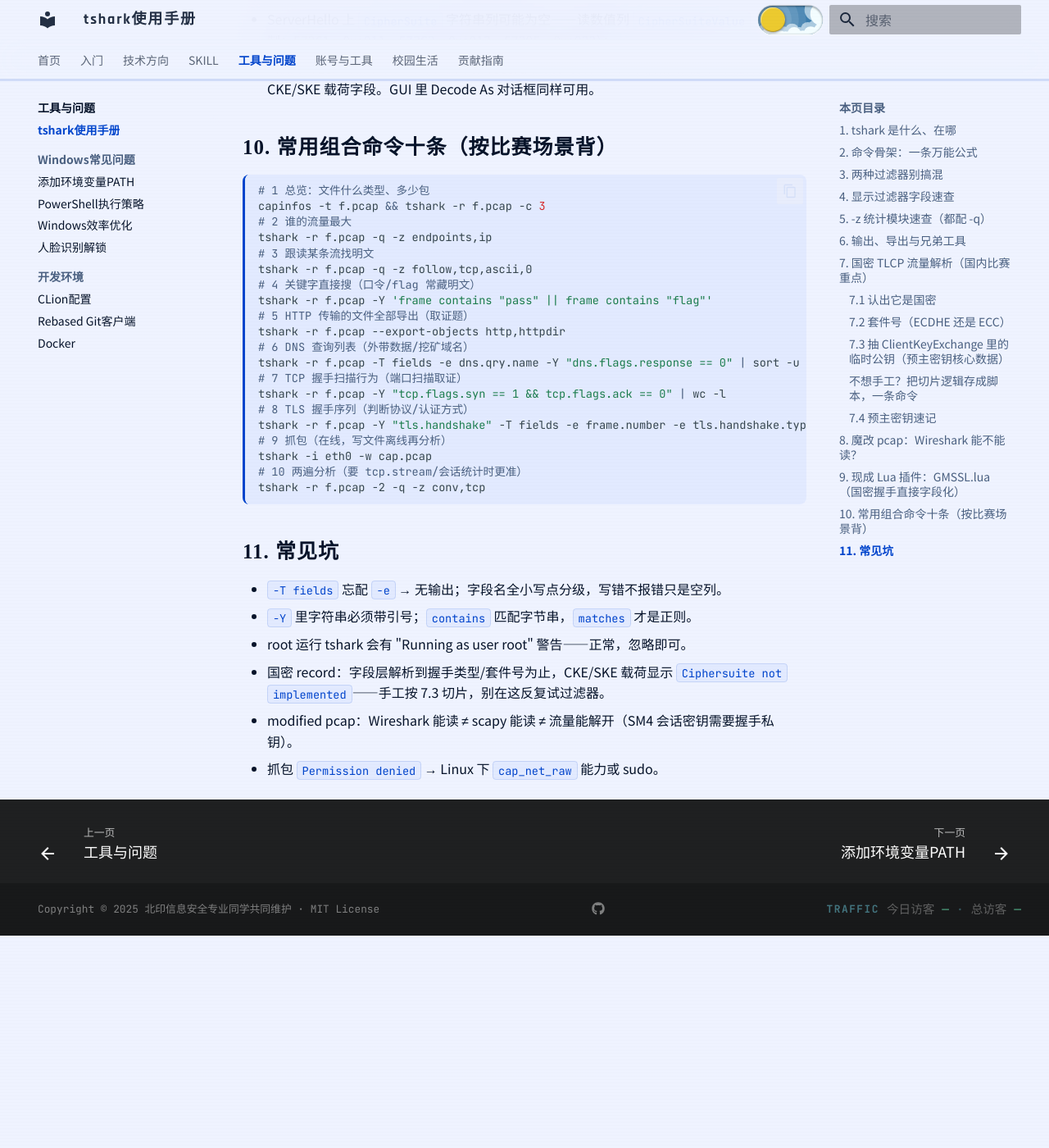
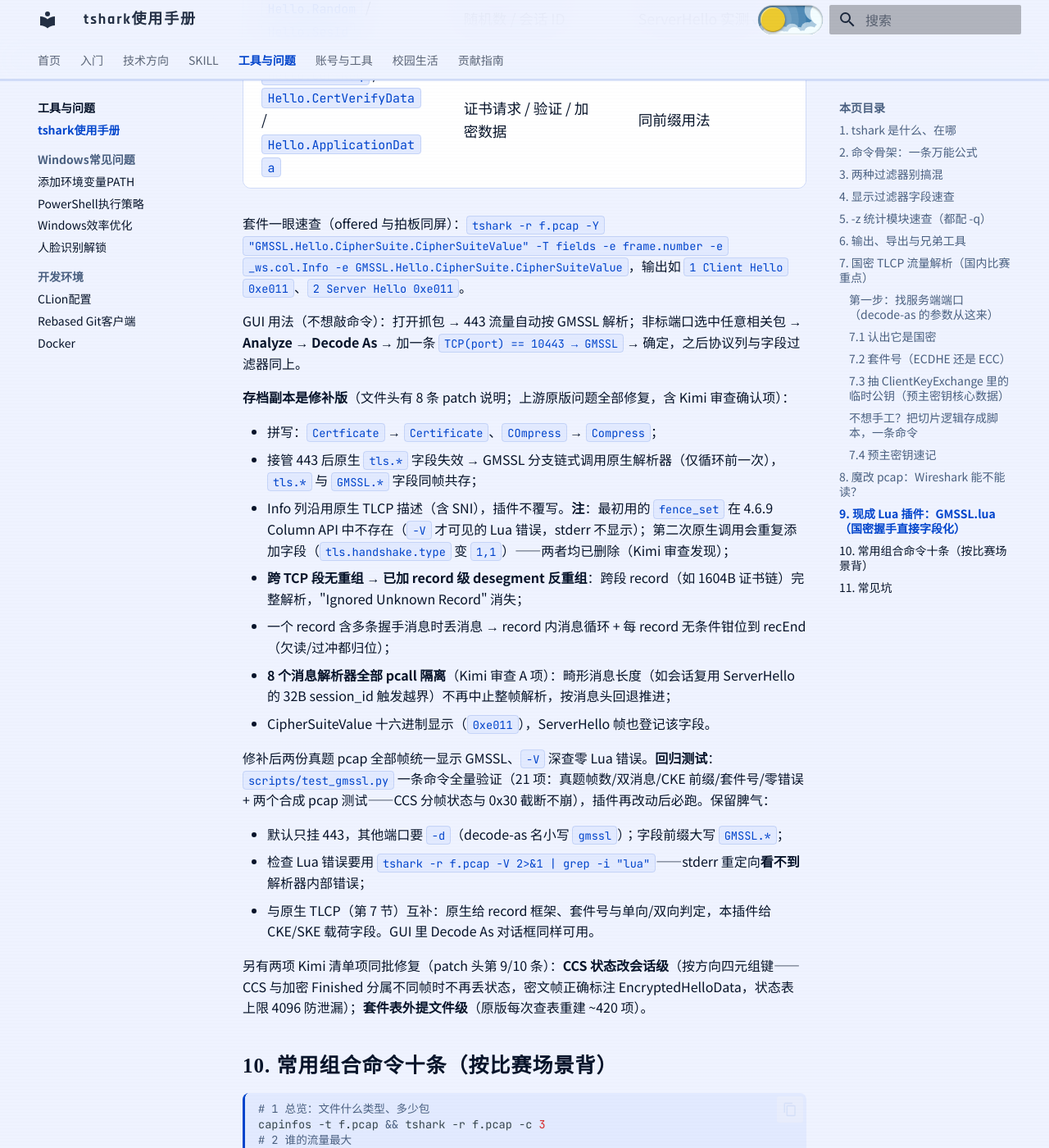
Before and after one commit to starnotes-xj/SurviveBIGCManual, an MkDocs documentation site: the page built from docs/03-工具与问题/tshark使用手册.md, in a window 1280 px wide and 1400 px high, scrolled down 9542 px. Shown: the whole window at 82% size. Built offline with MkDocs 1.6.1 and Material for MkDocs 9.7.7, drawn with Linux system fonts in a browser that asks for light colours; before the commit the page ends 10683 px from its top, so only the background shows below that; some of the changed text lies outside the part shown.

Commit message:
docs(工具): GMSSL.lua 第三轮修补(D 会话级 CCS 状态/F 套件表外提)+回归测试套件 test_gmssl.py
- 插件 976 行/patch 头 10 条：ccsState 方向四元组键(CCS 分帧后密文帧正确标注 EncryptedHelloData)、套件表文件级、fence_set 移除(Kimi 审查)、8 解析器 pcall 隔离+无条件钳位
- test_gmssl.py：21 项断言(真题+合成 CCS 分帧+截断 record)，支持命令名传参(Kali 可用)
- tshark 手册 §9 同步修补清单与回归脚本用法

````diff
--- a/docs/03-工具与问题/tshark使用手册.md
+++ b/docs/03-工具与问题/tshark使用手册.md
@@ -94,6 +94,29 @@
 ## 7. 国密 TLCP 流量解析（国内比赛重点）
 
 Wireshark 4.0+ **原生支持 TLCP**（GB/T 38636-2020，record 版本 `0x0101`；GM/T 0024-2014 同结构）。实测基准：Wireshark 4.6.9 + ISCC 真题 SSL VPN 抓包。
+
+### 第一步：找服务端端口（decode-as 的参数从这来）
+
+ClientHello（握手第一条消息）的**目的端口 = 服务端端口**，一行定位：
+
+```bash
+tshark -r f.pcap -Y "tls.handshake.type == 1" -T fields -e tcp.dstport   # 真题数据1 → 10443
+```
+
+已装 GMSSL.lua 时，443 流量会被插件接管（原生 `tls.*` 字段不存在），换插件字段查：
+
+```bash
+tshark -r f.pcap -Y "GMSSL.Hello.Type == 1" -T fields -e tcp.dstport     # 真题数据2 → 443
+```
+
+通用兜底（与插件无关、永远可用）——会话统计表，端口就在冒号后面：
+
+```bash
+tshark -r f.pcap -q -z conv,tcp
+# 10.0.0.100:59813 <-> 10.0.0.2:443   ← 服务端 = 熟知端口那一侧(443/10443...)
+```
+
+默认包列表不显示端口，想知道每一帧的端口方向就抽字段：`-T fields -e tcp.srcport -e tcp.dstport -e _ws.col.Protocol`。拿到端口后的规则：443 → GMSSL 插件自动生效；其他端口 → `-d "tcp.port==该端口,gmssl"`。
 
 ### 7.1 认出它是国密
 
@@ -246,23 +269,33 @@
 | 字段（省略前缀） | 内容 | 真题实测 |
 |---|---|---|
 | `Hello.CipherSuite` | 套件**可读名**（字符串） | ClientHello 上 = `(2) Suites 57363,57395`（报出 offered 列表） |
-| `Hello.CipherSuite.CipherSuiteValue` | 套件数值（十进制） | ServerHello 上 = `57363`（即 0xe013） |
+| `Hello.CipherSuite.CipherSuiteValue` | 套件数值（**十六进制显示**） | ClientHello = `0xe011`；数据 2 = `0xe013,0xe033`；ServerHello 拍板 = `0xe013` |
 | `Hello.KeyExchange` | ServerKeyExchange 载荷 | `0300004104cf4b4a…`（65 字节点在偏移 13 起） |
 | `Hello.ClientKeyExchangeData` | ClientKeyExchange 载荷 | 数据 1：`0300004104fc57e6…`；数据 2：`009b308198…` |
 | `Hello.Random` / `Hello.SesId` | 随机数 / 会话 ID | ServerHello 实测 ✓ |
 | `Hello.CertReq` / `Hello.CertVerifyData` / `Hello.ApplicationData` | 证书请求 / 验证 / 加密数据 | 同前缀用法 |
 
-数值 ↔ 十六进制换算一行搞定：`python -c "print(hex(57363))"  # 0xe013`。
+套件一眼速查（offered 与拍板同屏）：`tshark -r f.pcap -Y "GMSSL.Hello.CipherSuite.CipherSuiteValue" -T fields -e frame.number -e _ws.col.Info -e GMSSL.Hello.CipherSuite.CipherSuiteValue`，输出如 `1 Client Hello 0xe011`、`2 Server Hello 0xe011`。
 
 GUI 用法（不想敲命令）：打开抓包 → 443 流量自动按 GMSSL 解析；非标端口选中任意相关包 → **Analyze → Decode As** → 加一条 `TCP(port) == 10443 → GMSSL` → 确定，之后协议列与字段过滤器同上。
 
-已知脾气：
+**存档副本是修补版**（文件头有 8 条 patch 说明；上游原版问题全部修复，含 Kimi 审查确认项）：
 
-- 默认只挂 443，其他端口要 `-d`（decode-as 名小写 `gmssl`）；字段前缀大写 `GMSSL.`；
-- 按单 TCP 段解析、无重组：跨段的长 record（如 1604B 证书）会显示 "SSL Continuation Data"；
-- 源码自带拼写错误（"Certficate"），照抄题名时注意；
-- ServerHello 上 `CipherSuite` 字符串列可能为空——读数值列 `CipherSuiteValue`（十进制：57361 = 0xe011、57363 = 0xe013、57395 = 0xe033）；
+- 拼写：`Certficate` → `Certificate`、`COmpress` → `Compress`；
+- 接管 443 后原生 `tls.*` 字段失效 → GMSSL 分支链式调用原生解析器（仅循环前一次），`tls.*` 与 `GMSSL.*` 字段同帧共存；
+- Info 列沿用原生 TLCP 描述（含 SNI），插件不覆写。**注**：最初用的 `fence_set` 在 4.6.9 Column API 中不存在（`-V` 才可见的 Lua 错误，stderr 不显示）；第二次原生调用会重复添加字段（`tls.handshake.type` 变 `1,1`）——两者均已删除（Kimi 审查发现）；
+- **跨 TCP 段无重组 → 已加 record 级 desegment 反重组**：跨段 record（如 1604B 证书链）完整解析，"Ignored Unknown Record" 消失；
+- 一个 record 含多条握手消息时丢消息 → record 内消息循环 + 每 record 无条件钳位到 recEnd（欠读/过冲都归位）；
+- **8 个消息解析器全部 pcall 隔离**（Kimi 审查 A 项）：畸形消息长度（如会话复用 ServerHello 的 32B session_id 触发越界）不再中止整帧解析，按消息头回退推进；
+- CipherSuiteValue 十六进制显示（`0xe011`），ServerHello 帧也登记该字段。
+
+修补后两份真题 pcap 全部帧统一显示 GMSSL、`-V` 深查零 Lua 错误。**回归测试**：`scripts/test_gmssl.py` 一条命令全量验证（21 项：真题帧数/双消息/CKE 前缀/套件号/零错误 + 两个合成 pcap 测试——CCS 分帧状态与 0x30 截断不崩），插件再改动后必跑。保留脾气：
+
+- 默认只挂 443，其他端口要 `-d`（decode-as 名小写 `gmssl`）；字段前缀大写 `GMSSL.*`；
+- 检查 Lua 错误要用 `tshark -r f.pcap -V 2>&1 | grep -i "lua"`——stderr 重定向**看不到**解析器内部错误；
 - 与原生 TLCP（第 7 节）互补：原生给 record 框架、套件号与单向/双向判定，本插件给 CKE/SKE 载荷字段。GUI 里 Decode As 对话框同样可用。
+
+另有两项 Kimi 清单项同批修复（patch 头第 9/10 条）：**CCS 状态改会话级**（按方向四元组键——CCS 与加密 Finished 分属不同帧时不再丢状态，密文帧正确标注 EncryptedHelloData，状态表上限 4096 防泄漏）；**套件表外提文件级**（原版每次查表重建 ~420 项）。
 
 ## 10. 常用组合命令十条（按比赛场景背）
 
````
Also changed, not shown: docs/03-工具与问题/scripts/test_gmssl.py (added, +126 -0 lines), 1 other file.
